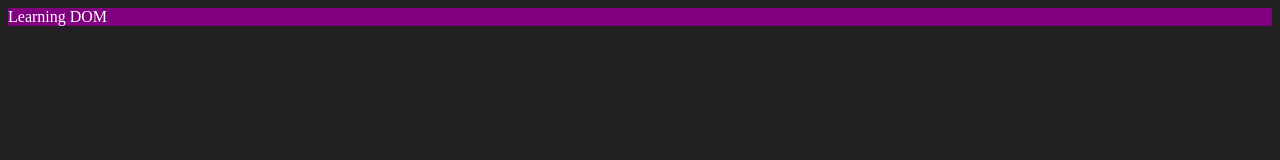
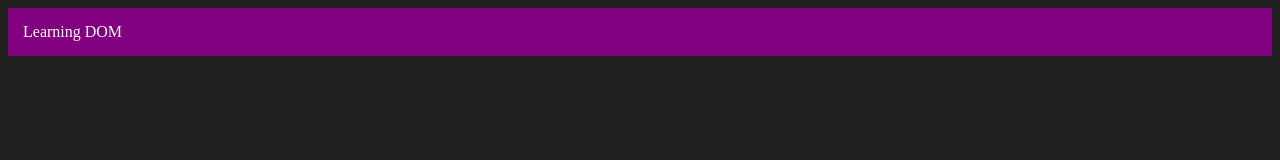
Before and after one commit to kanchan-19/JS, a plain HTML site: page 06_dom/three.html in a window 1280 px wide. Drawn offline with Linux system fonts and the light colour scheme.

Commit message:
Update notes

```diff
--- a/06_dom/three.html
+++ b/06_dom/three.html
@@ -20,11 +20,11 @@
         div.id = Math.round(Math.random()*10+1);
         div.setAttribute("title", "generated title"); // Attributes are set in key value pair.
         div.style.backgroundColor = "purple";
-        div.style.paddig = "15px";
+        div.style.padding = "15px";
         // div.innerText = "Learning DOM";
         // untill now div element is in memory only.
-        // innerText, id, className, these things first access the div's refrence then overwrite the value while setAttribute() directly set the values without bringing the div
-        const addText = document.createTextNode("Learning DOM"); // Here, we are using Text Node instead of inner HTMl to add div content
+        // When setting the innerText, id, or className, you must first get a reference to the DOM element and then assign a new value to that property. Similarly, to use setAttribute(), you must have the element reference and then call the method to set the attribute. However, note that some properties (like innerText) do not have a corresponding attribute that can be set with setAttribute(). For standard attributes like 'id' and 'class', both property assignment and setAttribute can be used, but there might be subtle differences in behavior for some cases.
+        const addText = document.createTextNode("Learning DOM"); // Here, we are using Text Node instead of inner HTML to add div content
         div.appendChild(addText);
         document.body.appendChild(div);
     </script>
```
